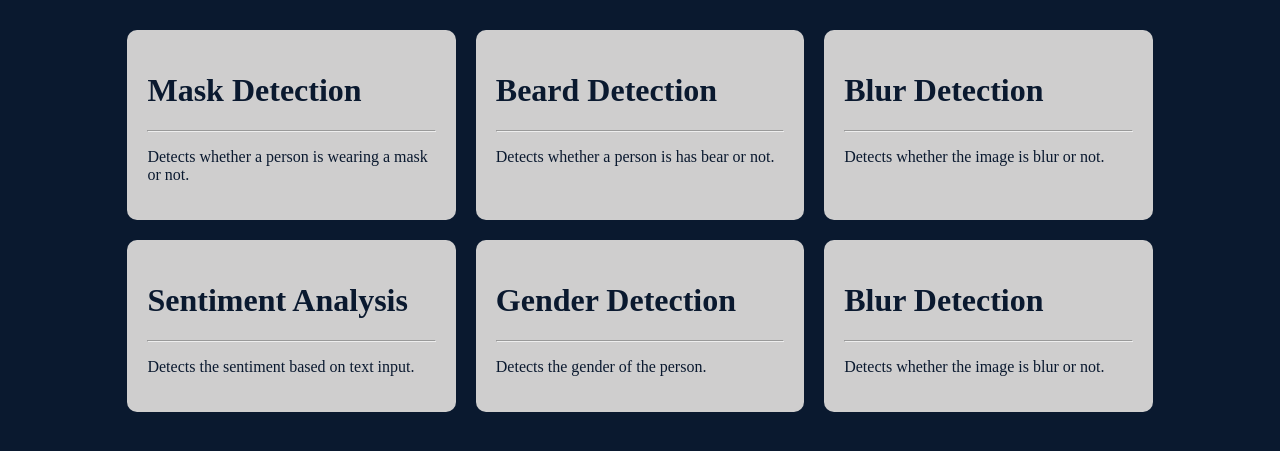
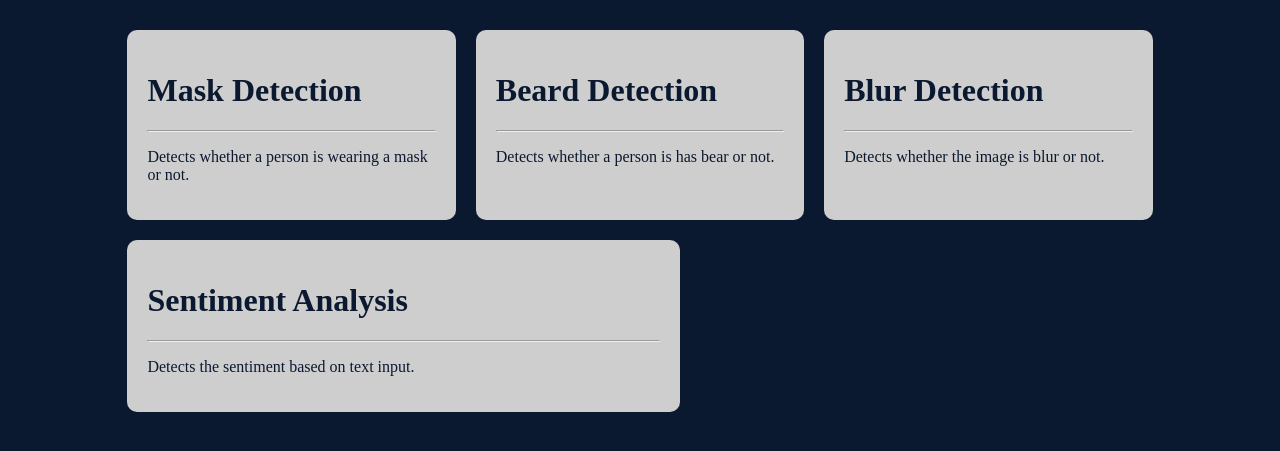
Before and after one commit to Rxghavdev/AIdocs, a Flask app: page / in a window 1280 px wide. Shown: the part 284-735 px from the top of the page. Run offline with Flask 3, Linux system fonts and the light colour scheme.

Commit message:
ml model

```diff
--- a/templates/home.html
+++ b/templates/home.html
@@ -69,7 +69,7 @@
           <hr />
           <p>Detects the sentiment based on text input.</p>
         </a>
-        <a href="/gender" class="card">
+        <!-- <a href="/gender" class="card">
           <h1>Gender Detection</h1>
           <hr />
           <p>Detects the gender of the person.</p>
@@ -78,7 +78,7 @@
           <h1>Blur Detection</h1>
           <hr />
           <p>Detects whether the image is blur or not.</p>
-        </a>
+        </a> -->
       </div>
     </div>
   </body>
```
Also changed, not shown: 3 other files.
